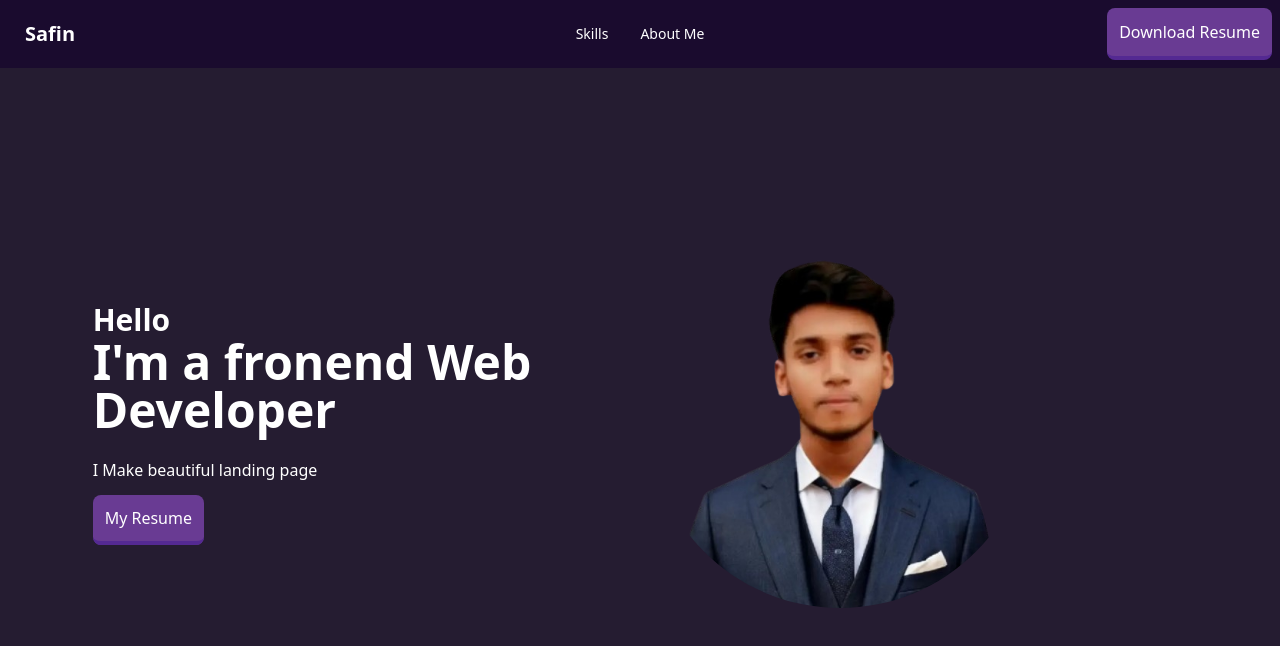
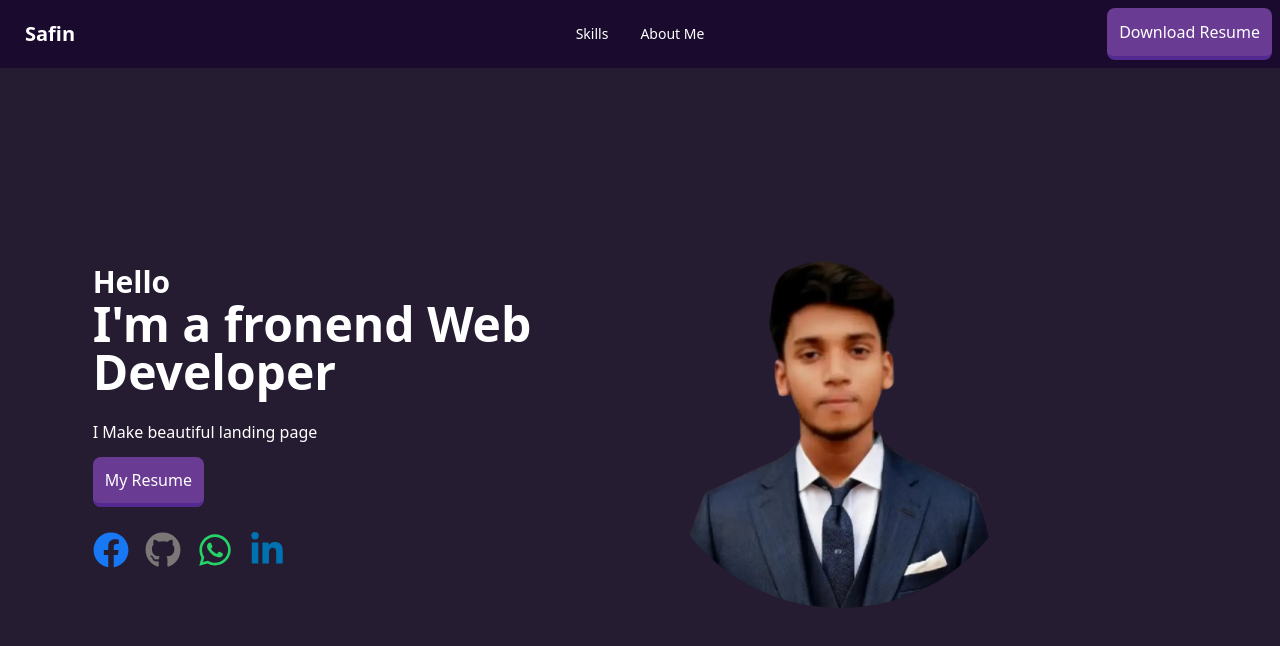
Before and after one commit to safin33221/Protfolio, a React (Vite) app: page / in a window 1280 px wide. Shown: the top 646 px of the page. Built offline with nearby package versions, Linux system fonts and the light colour scheme.

Commit message:
competed to implement social profile link in banner

```diff
--- a/package.json
+++ b/package.json
@@ -15,6 +15,7 @@
     "match-sorter": "^8.0.0",
     "react": "^18.3.1",
     "react-dom": "^18.3.1",
+    "react-icons": "^5.4.0",
     "react-router-dom": "^7.1.1",
     "sort-by": "^1.2.0"
   },
--- a/src/Components/HeroBanner.jsx
+++ b/src/Components/HeroBanner.jsx
@@ -1,11 +1,12 @@
 import profile from '../assets/safin.png'
 import resume from '../assets/safayet_hossan.pdf'
+import { FaFacebook, FaGithub, FaLinkedin, FaLinkedinIn, FaTwitter, FaWhatsapp } from 'react-icons/fa';
 
 const HeroBanner = () => {
     return (
         <div className="hero bg-[#251C31] text-white min-h-screen mt-4">
             <div className="hero-content  flex-col lg:flex-row-reverse">
-                <div   className='w-1/2 mx-auto  '>
+                <div className='w-1/2 mx-auto  '>
 
                     <img
                         src={profile}
@@ -18,8 +19,18 @@ const HeroBanner = () => {
                         I Make beautiful landing page
                     </p>
                     <a href={resume} download={resume} className="p-3 rounded-lg bg-[#693B93]  border-0 border-[#542992]   border-b-4   ">My Resume</a>
+
+                    <div className=' mt-10'>
+                        <ul className='flex gap-4'>
+                            <li className='text-4xl text-[#1877F2]'><a href="https://web.facebook.com/safin.2360/" target='_blank'><FaFacebook /></a></li>
+                            <li className='text-4xl text-[#7b7777]'><a href="https://github.com/safin33221" target='_blank'><FaGithub /></a></li>
+                            <li className='text-4xl text-[#25D366]'><a href="https://wa.me/+8801837429636/" target='_blank'><FaWhatsapp /></a></li>
+                            <li className='text-4xl text-[#0072B1]'><a href="https://www.linkedin.com/in/safayet-hossan-safin/" target='_blank'><FaLinkedinIn /></a></li>
+                        </ul>
+                    </div>
                 </div>
             </div>
+
         </div>
     );
 };
```
Also changed, not shown: 1 other file (tests, documents, lock files or other folders).
